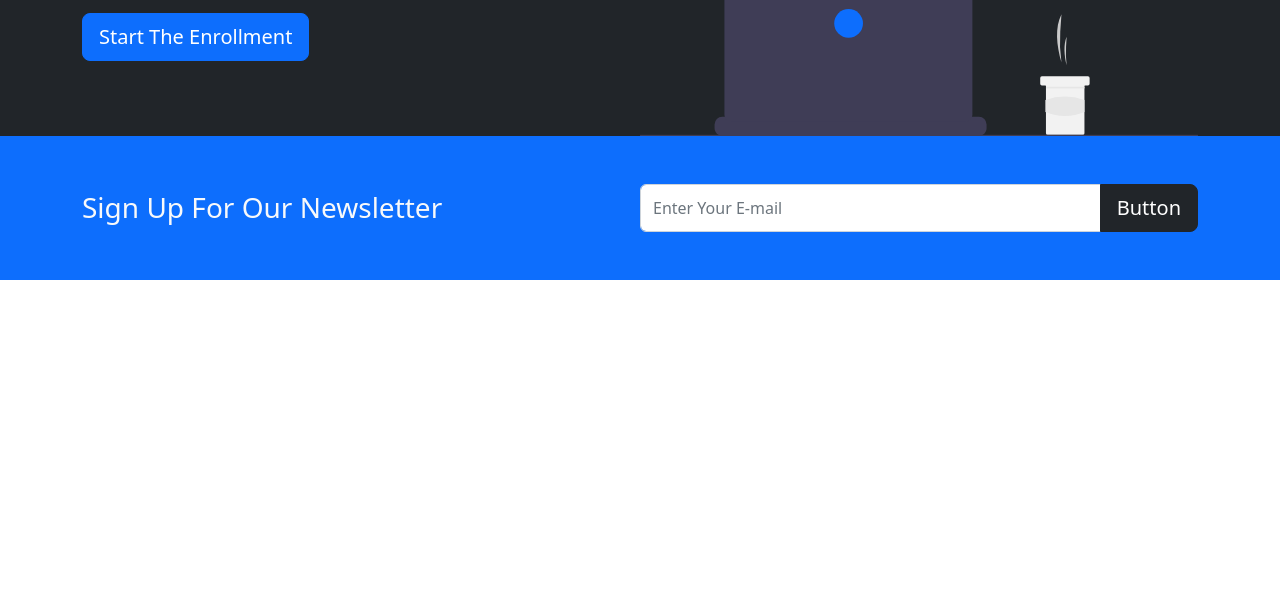
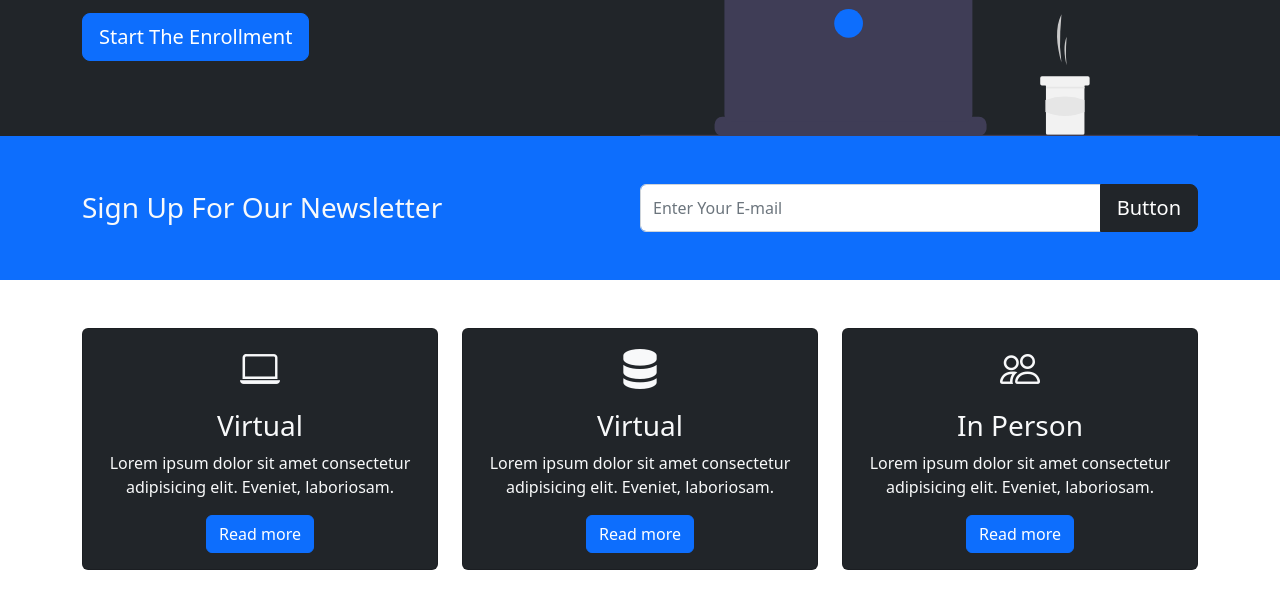
Before and after one commit to Parvezofficial/Front-End-Mentor, a website: page index.html in a window 1280 px wide. Shown: the part 329-938 px from the top of the page. Before the commit the page ends 800 px from the top, so only its background shows below. Drawn offline with nearby package versions, Linux system fonts and the light colour scheme.

Commit message:
some changes

```diff
--- a/index.html
+++ b/index.html
@@ -5,6 +5,7 @@
     <meta name="viewport" content="width=device-width, initial-scale=1">
     <title>Front End Mentor</title>
     <link href="https://cdn.jsdelivr.net/npm/bootstrap@5.2.0-beta1/dist/css/bootstrap.min.css" rel="stylesheet">
+    <link rel="stylesheet" href="https://cdnjs.cloudflare.com/ajax/libs/bootstrap-icons/1.8.3/font/bootstrap-icons.min.css"/>
     <link rel="stylesheet" href="style.css">
   </head>
   <body>
@@ -65,6 +66,71 @@
         </div>
     </section>
 
+    <!-- boxes -->
+    <section class="p-5">
+        <div class="container">
+            <div class="row text-center">
+                <div class="col-md mb-5 mb-md-0">
+                    <div class="card bg-dark text-light">
+                        <div class="card-body text-center">
+                            <div class="h1 mb-3">
+                                <i class="bi bi-laptop"></i>
+                            </div>
+                            <h3 class="card-titile">
+                                Virtual
+                            </h3>
+                            <p class="card-text">
+                                Lorem ipsum dolor sit amet consectetur adipisicing elit. Eveniet, laboriosam.
+                            </p>
+                            <a href="" class="btn btn-primary">Read more</a>
+                        </div>
+                    </div>
+                </div>
+                <div class="col-md mb-5 mb-md-0">
+                    <div class="card bg-dark text-light">
+                        <div class="card-body text-center">
+                            <div class="h1 mb-3">
+                                <i class="bi bi-server"></i>
+                            </div>
+                            <h3 class="card-titile">
+                                Virtual
+                            </h3>
+                            <p class="card-text">
+                                Lorem ipsum dolor sit amet consectetur adipisicing elit. Eveniet, laboriosam.
+                            </p>
+                            <a href="" class="btn btn-primary">Read more</a>
+                        </div>
+                    </div>
+                </div>
+                <div class="col-md mb-5 mb-md-0">
+                    <div class="card bg-dark text-light">
+                        <div class="card-body text-center">
+                            <div class="h1 mb-3">
+                                <i class="bi bi-people"></i>
+                            </div>
+                            <h3 class="card-titile">
+                                In Person
+                            </h3>
+                            <p class="card-text">
+                                Lorem ipsum dolor sit amet consectetur adipisicing elit. Eveniet, laboriosam.
+                            </p>
+                            <a href="" class="btn btn-primary">Read more</a>
+                        </div>
+                    </div>
+                </div>
+            </div>
+        </div>
+    </section>
+
+    <!-- Learn Section  -->
+    <section class="p-5" id="learn">
+        <div class="container">
+            <div class="row align-items-center justify-content-between">
+
+            </div>
+        </div>
+    </section>
+
 
 
 
```
